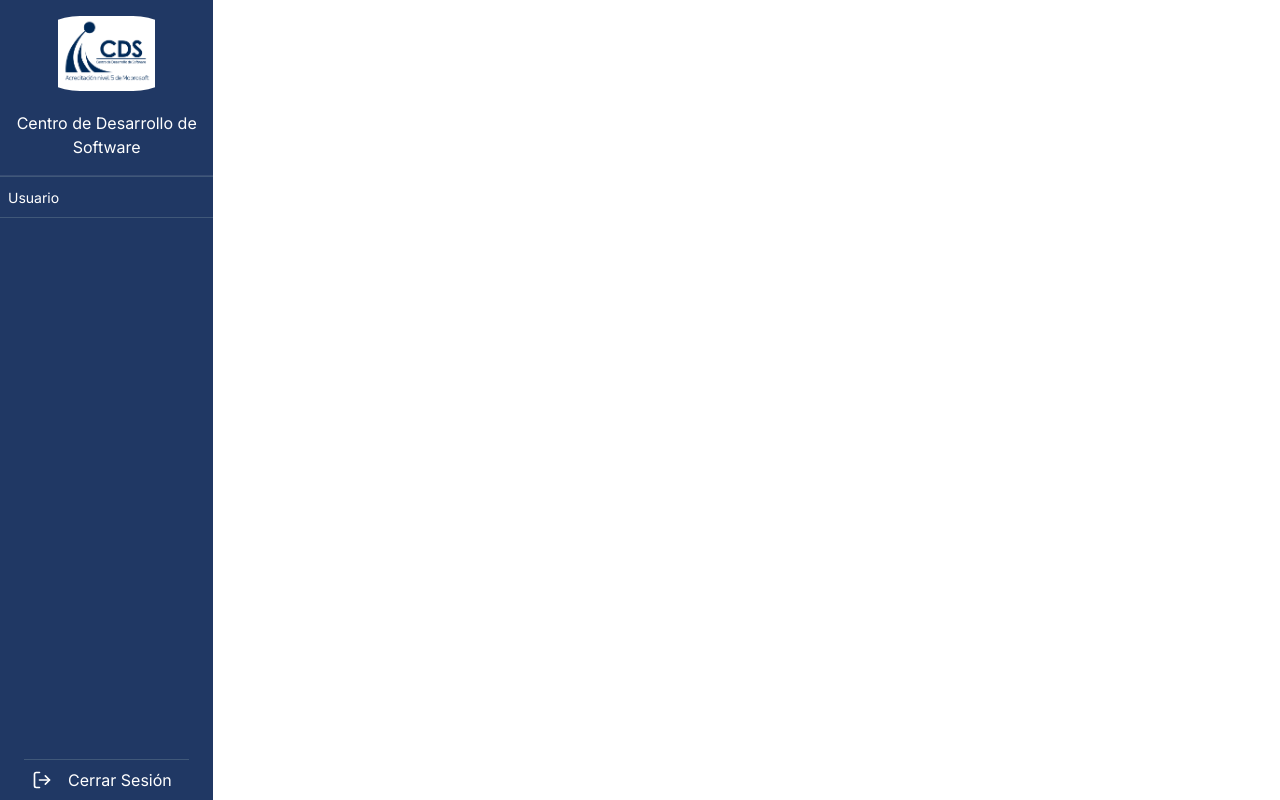
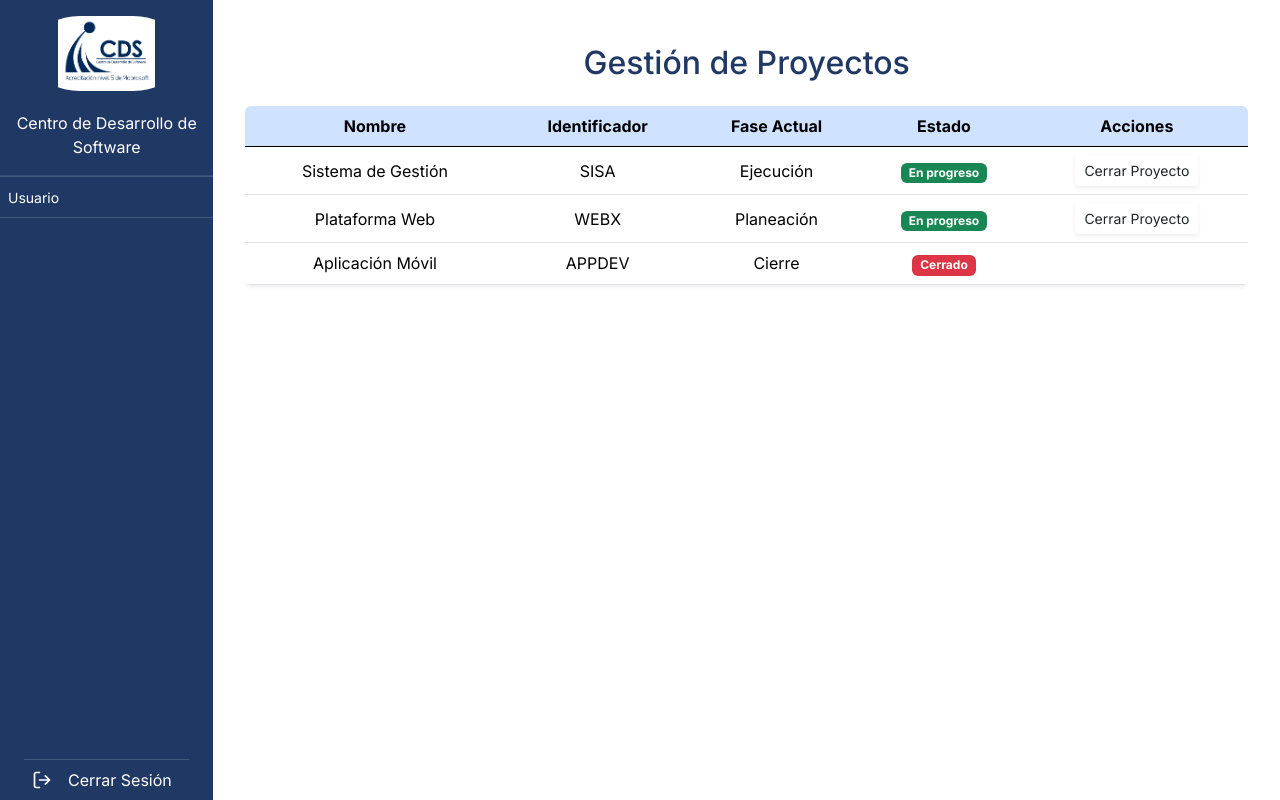
Before and after one commit to JulioCesarGutierrezRojas/Cedeese, a React (Vite) app in the folder front/: page /inicio2 in a window 1280 px wide. Built offline with nearby package versions, Linux system fonts and the light colour scheme.

Commit message:
ADD: Ap y Rape vistas

```diff
--- /dev/null
+++ b/front/src/modules/ap/components/Modal.jsx
@@ -0,0 +1 @@
+//van los modales y todo lo que sea complemento vaya
--- /dev/null
+++ b/front/src/modules/ap/views/ApView.jsx
@@ -0,0 +1,84 @@
+//tareas asignadas por fase y poderlas marcar como completadas y estado del proyecto.
+
+import React, { useState, useEffect } from 'react';
+import 'bootstrap/dist/css/bootstrap.min.css';
+
+const AppView = () => {
+  const dummyTasks = [
+    { id: 1, name: 'Diseñar la interfaz', phase: 'Diseño', completed: false },
+    { id: 2, name: 'Implementar autenticación', phase: 'Desarrollo', completed: false },
+    { id: 3, name: 'Pruebas unitarias', phase: 'Testing', completed: true },
+  ];
+
+  // Estado para las tareas;
+  const [tasks, setTasks] = useState([]);
+
+  // Simulación de carga de datos (aquí se haría el llamado al backend)
+  useEffect(() => {
+    // /* Aquí iría el llamado al backend para obtener las tareas */
+    // Ejemplo: axios.get('/api/tasks').then(response => setTasks(response.data));
+    setTasks(dummyTasks);
+  }, []);
+
+  // Función para marcar tarea como completada (simulación, sin backend)
+  const markTaskComplete = (taskId) => {
+    // /* Aquí se llamaría al backend para actualizar el estado de la tarea */
+    // axios.post(`/api/tasks/${taskId}/complete`).then(...);
+    setTasks(tasks.map(task =>
+      task.id === taskId ? { ...task, completed: true } : task
+    ));
+  };
+
+  // Calcular el progreso del proyecto basado en las tareas completadas
+  const totalTasks = tasks.length;
+  const completedTasks = tasks.filter(task => task.completed).length;
+  const progress = totalTasks ? Math.round((completedTasks / totalTasks) * 100) : 0;
+
+  return (
+    <div className="container mt-5">
+      <h1 className="text-primary mb-4">Estado del Proyecto</h1>
+
+      {/* Barra de progreso */}
+      <div className="mb-4">
+        <h5>Progreso: {progress}%</h5>
+        <div className="progress">
+          <div
+            className="progress-bar bg-primary"
+            role="progressbar"
+            style={{ width: `${progress}%` }}
+            aria-valuenow={progress}
+            aria-valuemin="0"
+            aria-valuemax="100"
+          >
+            {progress}%
+          </div>
+        </div>
+      </div>
+
+      {/* Listado de tareas */}
+      <h1>Tareas asignadas</h1>
+      {tasks.map(task => (
+        <div key={task.id} className="card mb-3">
+          <div className={`card-body ${task.completed ? 'bg-secondary text-white' : ''}`}>
+            <h5 className="card-title">{task.name}</h5>
+            <p className="card-text"><strong>Fase:</strong> {task.phase}</p>
+            <p className="card-text">
+              <strong>Estado:</strong> {task.completed ? 'Completada' : 'Pendiente'}
+            </p>
+            {/* Botón para marcar como completada (solo se muestra si la tarea no está completada) */}
+            {!task.completed && (
+              <button
+                onClick={() => markTaskComplete(task.id)}
+                className="btn btn-primary"
+              >
+                Marcar como completada
+              </button>
+            )}
+          </div>
+        </div>
+      ))}
+    </div>
+  );
+};
+
+export default AppView;
--- /dev/null
+++ b/front/src/modules/rape/views/RapeView.jsx
@@ -0,0 +1,100 @@
+import React, { useEffect, useState } from "react";
+import axios from "axios";
+import "bootstrap/dist/css/bootstrap.min.css";
+
+const RapeView = () => {
+  const [projects, setProjects] = useState([
+    {
+      id: 1,
+      nombre: "Sistema de Gestión",
+      identificador: "SISA",
+      faseActual: "Ejecución",
+      estado: "En progreso"
+    },
+    {
+      id: 2,
+      nombre: "Plataforma Web",
+      identificador: "WEBX",
+      faseActual: "Planeación",
+      estado: "En progreso"
+    },
+    {
+      id: 3,
+      nombre: "Aplicación Móvil",
+      identificador: "APPDEV",
+      faseActual: "Cierre",
+      estado: "Cerrado"
+    }
+  ]);
+
+  //const [projects, setProjects] = useState([]);
+
+  /*useEffect(() => {
+    axios
+      .get("")
+      .then((response) => setProjects(response.data))
+      .catch((error) => console.error("Error cargando proyectos:", error));
+  }, []);
+
+  const cerrarProyecto = async (id) => {
+    try {
+      await axios.put(`http://tu-api.com/proyectos/${id}/cerrar`);
+      setProjects((prev) =>
+        prev.map((proj) =>
+          proj.id === id ? { ...proj, estado: "Cerrado" } : proj
+        )
+      );
+    } catch (error) {
+      console.error("Error cerrando proyecto:", error);
+    }
+  };*/
+
+  return (
+    <div className="container mt-4">
+      <h2 className="mb-4 text-center text-primary">Gestión de Proyectos</h2>
+      <div className="table-responsive">
+        <table className="table table-hover shadow-sm rounded overflow-hidden">
+          <thead className="table-primary border-0">
+            <tr className="text-secondary text-center">
+              <th>Nombre</th>
+              <th>Identificador</th>
+              <th>Fase Actual</th>
+              <th>Estado</th>
+              <th>Acciones</th>
+            </tr>
+          </thead>
+          <tbody>
+            {projects.map((project) => (
+              <tr key={project.id} className="align-middle text-center">
+                <td>{project.nombre}</td>
+                <td>{project.identificador}</td>
+                <td>{project.faseActual}</td>
+                <td>
+                  <span
+                    className={`badge ${
+                      project.estado === "Cerrado" ? "bg-danger" : "bg-success"
+                    }`}
+                  >
+                    {project.estado}
+                  </span>
+                </td>
+                <td>
+                  {project.estado !== "Cerrado" && (
+                    <button
+                      className="btn btn-danger btn-sm shadow-sm"
+                      onClick={() => cerrarProyecto(project.id)}
+                    >
+                      Cerrar Proyecto
+                    </button>
+                  )}
+                </td>
+              </tr>
+            ))}
+          </tbody>
+        </table>
+      </div>
+    </div>
+  );
+};
+
+export default RapeView;
--- a/front/src/router/router.jsx
+++ b/front/src/router/router.jsx
@@ -1,6 +1,8 @@
 import {Routes, Route, useLocation} from "react-router";
 import Login from "../modules/auth/views/Login";
 import Sidebar from "../components/Sidebar.jsx";
+import AppView from "../modules/ap/views/ApView.jsx";
+import RapeView from "../modules/rape/views/RapeView.jsx";
 
 const AppRouter = () => {
     const location = useLocation();
@@ -12,6 +14,8 @@ const AppRouter = () => {
             <div className={ location.pathname !== '/' ? 'content-area' : '' }>
                 <Routes>
                     <Route path="/" element={<Login />} />
+                    <Route path="/inicio/" element={<AppView />} />,
+                    <Route path="/inicio2/" element={<RapeView/>}/>,
                 </Routes>
             </div>
         </>
```
Also changed, not shown: front/src/modules/ap/adapters/controller.js (added), front/src/modules/rape/adapters/controller.js (added).
